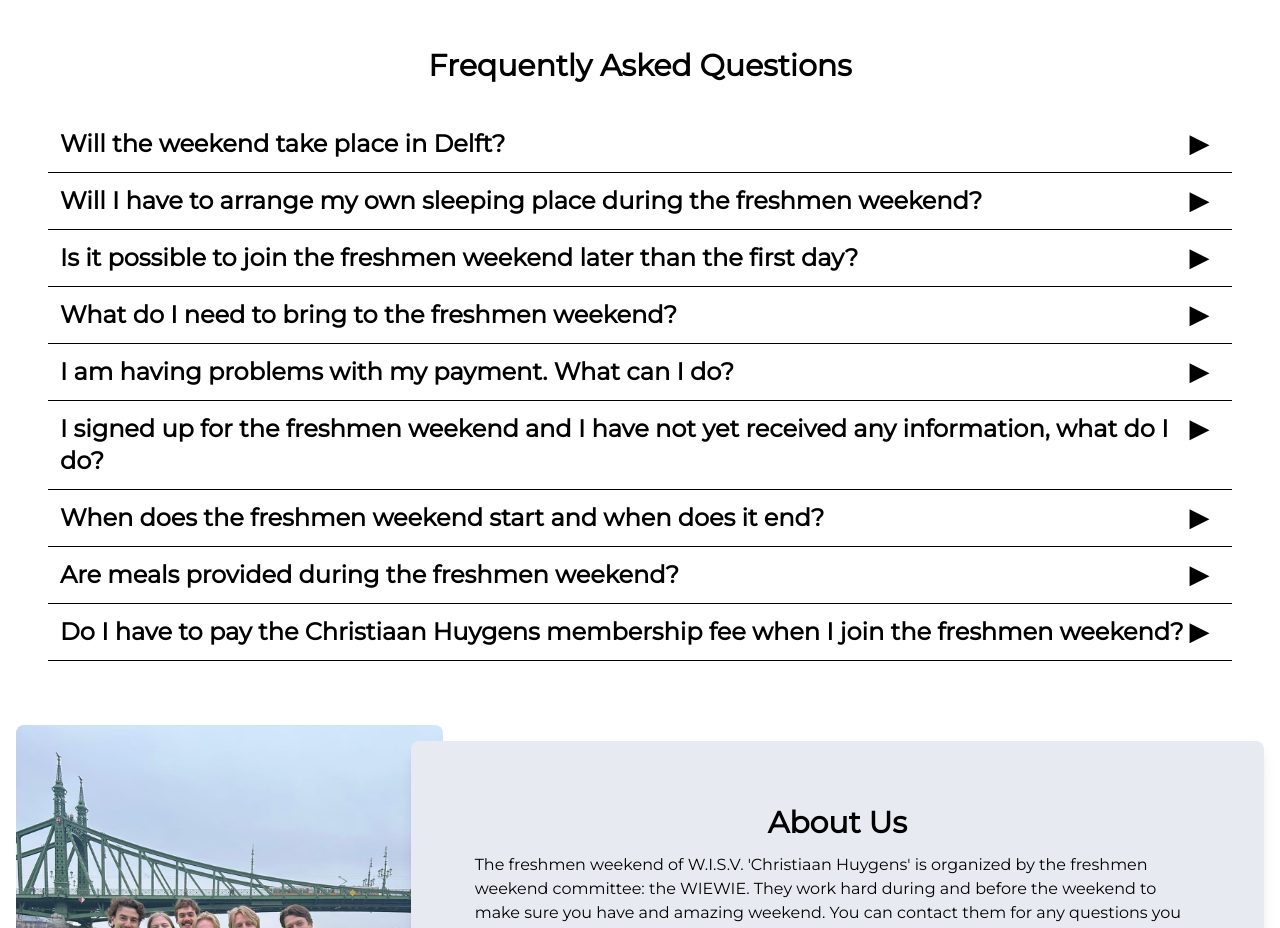
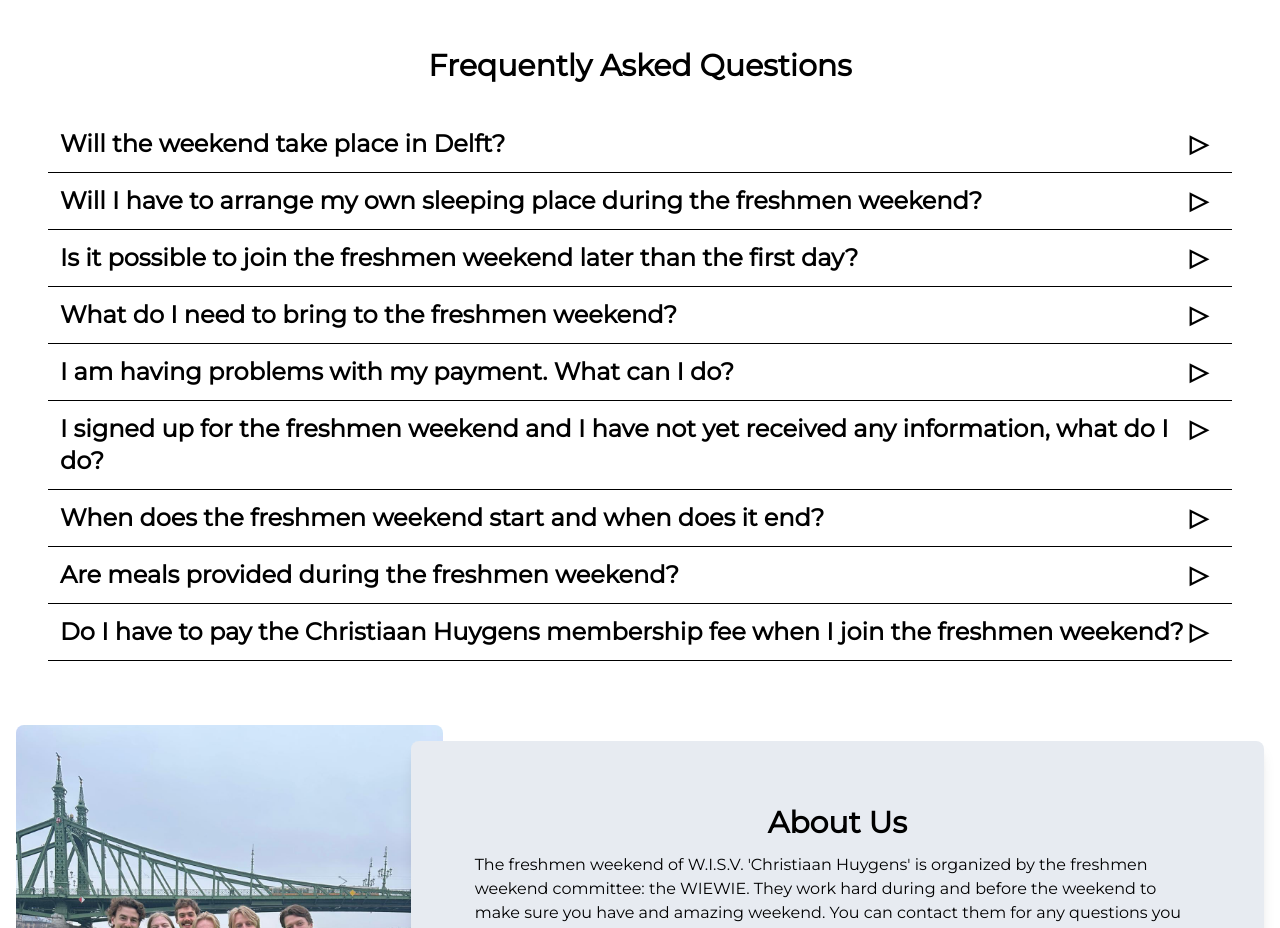
Before and after one commit to KasperVaessen/eerstejaarsweekend.nl, a website: page src/index.html in a window 1280 px wide. Shown: the part 2900-3828 px from the top of the page. Drawn offline with nearby package versions, Linux system fonts and the light colour scheme; files that its build step writes are made by us from their sources.

Commit message:
other arrow

```diff
--- a/src/styles.css
+++ b/src/styles.css
@@ -65,7 +65,7 @@ summary::-webkit-details-marker {
 
 /* Custom arrow */
 summary::after {
-    content: '▶';
+    content: '▷';
     position: absolute;
     right: 0;
     top: 0;
```
